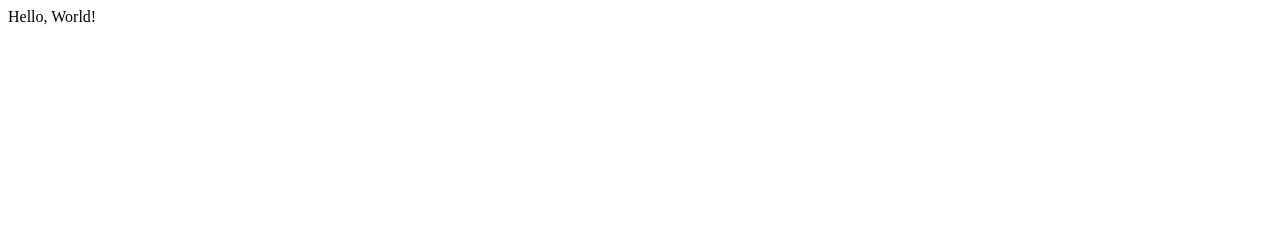
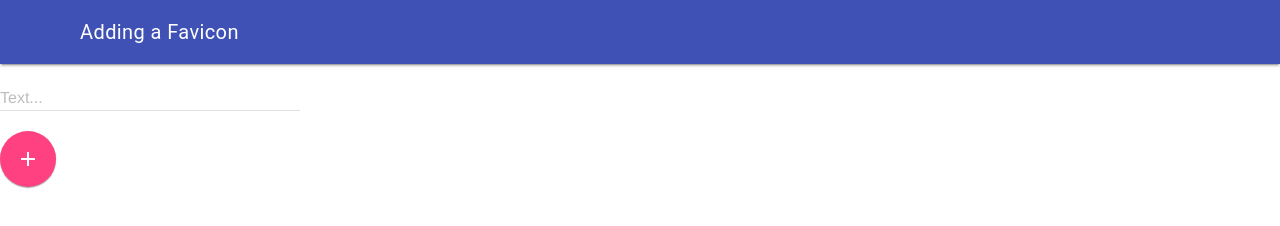
Before and after one commit to ICS2O-1-2021/ICS2O-Unit1-06-HTML, a plain HTML site: page index.html in a window 1280 px wide. Drawn offline with nearby package versions, Linux system fonts and the light colour scheme.

Commit message:
added MDL layout

```diff
--- a/index.html
+++ b/index.html
@@ -1,11 +1,43 @@
 <!DOCTYPE html>
-<html>
+<!-- ICS2O-Unit1-06-HTML-hello_world -->
+<html lang="en-ca">
   <head>
-    <meta charset="utf-8">
-    <meta name="viewport" content="width=device-width">
-    <title>Hello, World!</title>
+    <meta charset="utf-8" />
+    <meta name="description" content="My first webpage, with favicon" />
+    <meta name="keywords" content="mths, ics2o" />
+    <meta name="author" content="Mr. Coxall" />
+    <meta name="viewport" content="width=device-width, initial-scale=1.0" />
+    <link
+      rel="stylesheet"
+      href="https://fonts.googleapis.com/icon?family=Material+Icons"
+    />
+    <link
+      rel="stylesheet"
+      href="https://code.getmdl.io/1.3.0/material.indigo-pink.min.css"
+    />
+    <title>My first webpage, with MDL</title>
   </head>
   <body>
-    Hello, World!
+    <script defer src="https://code.getmdl.io/1.3.0/material.min.js"></script>
+    <div class = "mdl-layout mdl-js-layout mdl-layout--fixed-header">
+      <header class = "mdl-layout__header">
+        <div class = "mdl-layout__header-row">
+          <span class = "mdl-layout-title">Adding a Favicon </span>
+        </div>
+      </header>
+      <main class = "mdl-layout__content">
+        <!-- Textfield with Floating Label -->
+        <form action="#">
+          <div class="mdl-textfield mdl-js-textfield mdl-textfield--floating-label">
+            <input class="mdl-textfield__input" type="text" id="sample3">
+            <label class="mdl-textfield__label" for="sample3">Text...</label>
+          </div>
+        </form>
+        <!-- Colored FAB button with ripple -->
+        <button class="mdl-button mdl-js-button mdl-button--fab mdl-js-ripple-effect mdl-button--colored">
+          <i class="material-icons">add</i>
+        </button>
+      </main>
+    </div>
   </body>
 </html>
```
